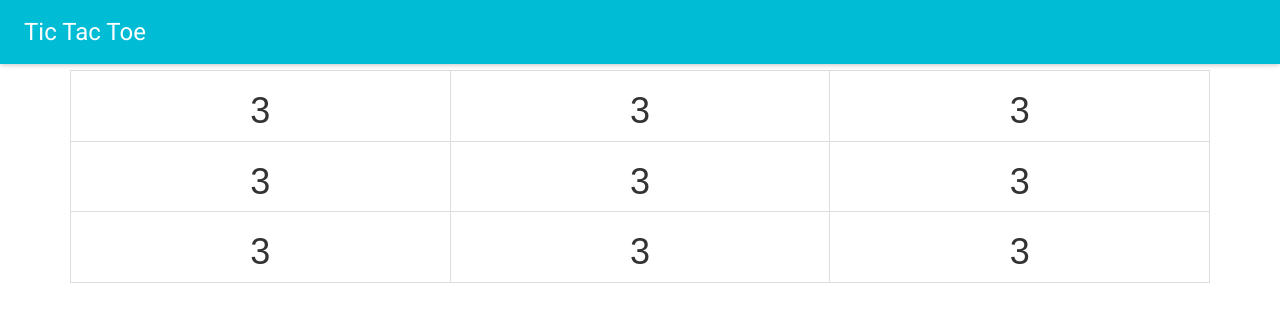
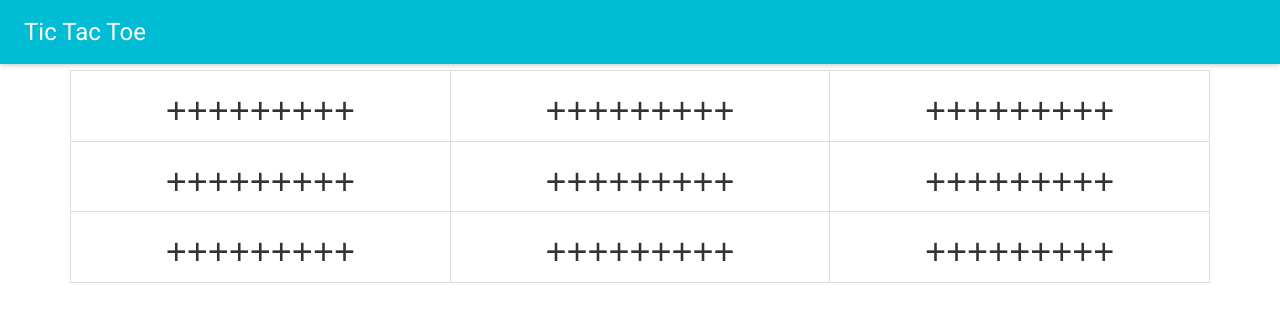
Before and after one commit to shadskii/tic-tac-toe, a React (Create React App) app: page / in a window 1280 px wide. Shown: the top 322 px of the page. Built offline with nearby package versions, Linux system fonts and the light colour scheme.

Commit message:
nOt wOrKInG yET

```diff
--- a/src/actions/index.js
+++ b/src/actions/index.js
@@ -1,5 +1,6 @@
-
+import * as types from '../constants/ActionTypes'
 export const selectTile = (x, y, value) => ({
+    type: types.UPDATE_TILE,
     x: x,
     y: y,
     value: value
--- a/src/components/Tile.jsx
+++ b/src/components/Tile.jsx
@@ -4,8 +4,8 @@ import * as Values from '../constants/Values';
 
 const Tile = ({ updateFunc, value }) => (
     <div onClick={() => updateFunc()}>
-        {value == Values.NONE ?
-            <h1>   3</h1>
+        {value === Values.NONE ?
+            <h1>+++++++++</h1>
             :
             <h1>{value}</h1>
         }
--- a/src/containers/App.js
+++ b/src/containers/App.js
@@ -17,6 +17,7 @@ const App = ({ board, actions }) => (
     />
     <Board
       board={board}
+      updateFunc={actions.selectTile}
     />
   </div>
 );
--- a/src/containers/Board.js
+++ b/src/containers/Board.js
@@ -4,22 +4,26 @@ import Tile from '../components/Tile';
 import { O, X, NONE } from '../constants/Values';
 
 
-const Board = ({ board, actions }) => (
+const Board = ({ board, updateFunc }) => (
     <div className='container content-scroll'>
         <table className='table-bordered' style={{ width: '100%', height: '100%' }}>
             <tbody>
-                {tablerows(board)}
+                {tablerows(board, updateFunc)}
             </tbody>
         </table>
     </div>
 );
-function tablerows(board) {
+function tablerows(board, updateFunc) {
+    console.log(board);
     return board.map((rows, rowIndex) => {
         var row = rows.map((cell, colIndex) =>
-            <td className='text-center'><Tile
-                key={rowIndex + ' ' + colIndex}
-                value={cell}
-            /></td>
+            <td className='text-center'>
+                <Tile
+                    key={rowIndex + ' ' + colIndex}
+                    value={cell}
+                    updateFunc={() => updateFunc(rowIndex, colIndex, X)}
+                />
+            </td>
         );
         return <tr>{row}</tr>;
     });
--- a/src/reducers/tiles.js
+++ b/src/reducers/tiles.js
@@ -7,6 +7,7 @@ const initialState = [
     [NONE, NONE, NONE]
 ];
 export default function tiles(state = initialState, action) {
+    console.log(action);
     switch (action.type) {
         case types.UPDATE_TILE:
             state[action.x][action.y] = action.value;
```
